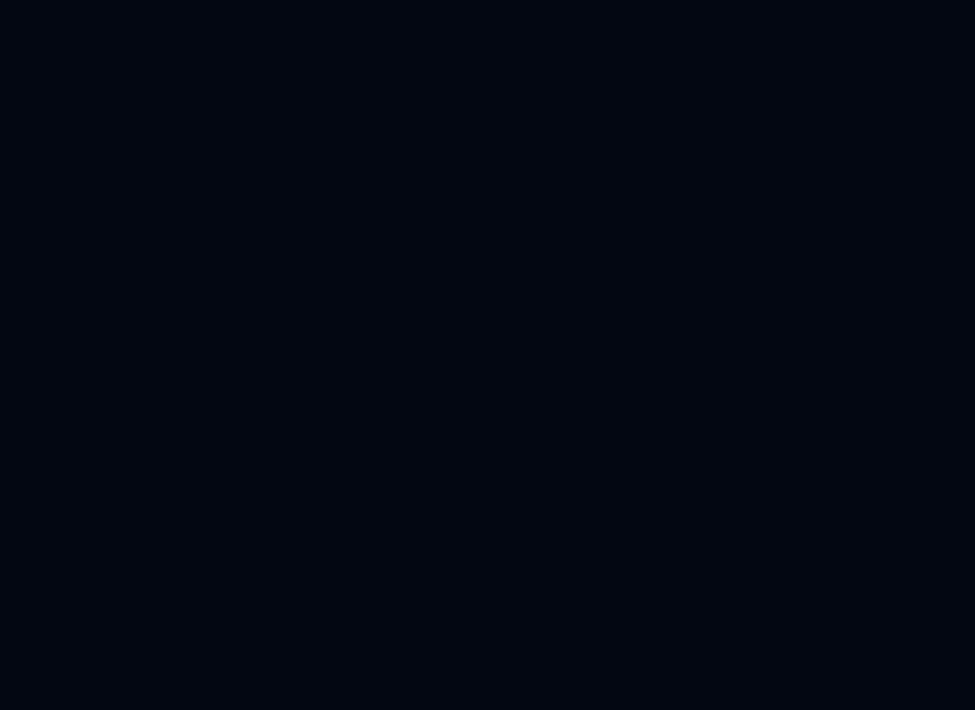
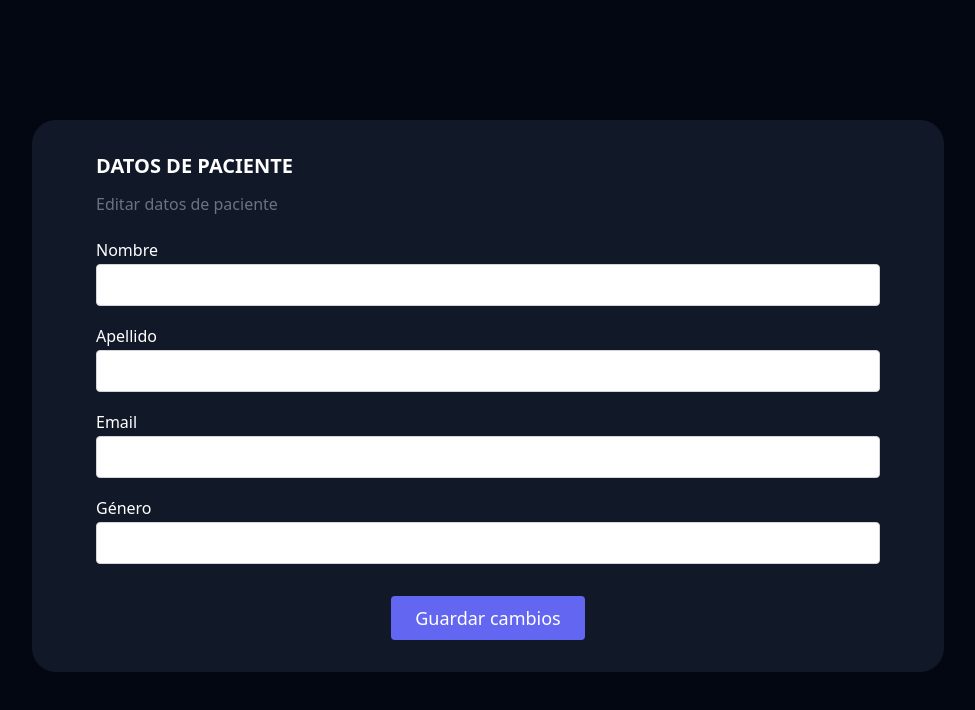
Before and after one commit to AbelG9/medical_app, a React (Vite) app: page /persons/1 in a window 1280 px wide. Before the commit this address had no page. Shown: the top 710 px of the page, without its empty margins (152-1127 px from the left). Built offline with nearby package versions, Linux system fonts and the light colour scheme.

Commit message:
created personDetail form view

```diff
--- a/src/App.jsx
+++ b/src/App.jsx
@@ -1,5 +1,6 @@
 import { BrowserRouter as Router, Routes, Route } from "react-router-dom";
 import PersonsView from "./views/PersonsView";
+import PersonsDetailView from "./views/PersonsDetailView";
 
 function App() {
 
@@ -7,7 +8,8 @@ function App() {
     <>
       <Router>
         <Routes>
-          <Route path="/" element={<PersonsView />} />
+          <Route path="/persons" element={<PersonsView />} />
+          <Route path="/persons/:id" element={<PersonsDetailView />}></Route>
         </Routes>
       </Router>
     </>
--- /dev/null
+++ b/src/views/PersonsDetailView.jsx
@@ -0,0 +1,71 @@
+import React from "react";
+
+const PersonsDetailView = () => {
+  return (
+    <>
+      <section className="body-font relative">
+        <div className="container px-8 py-24 mx-auto flex sm:flex-nowrap flex-wrap">
+        <div className="lg:w-3/4 md:w-2/3 flex flex-col mx-auto w-full py-8 px-3 sm:px-8 mt-8 md:mt-6 sm:mt-4 bg-gray-900 text-white rounded-3xl">
+            <h2 className="text-xl mx-8 font-bold title-font">
+              DATOS DE PACIENTE
+            </h2>
+            <p className="text-md text-gray-500 mt-3 mb-5 mx-8">
+              Editar datos de paciente
+            </p>
+            <div className="relative mb-4 mx-3 sm:mx-8">
+              <label htmlFor="name" className="leading-7 text-md">
+                Nombre
+              </label>
+              <input
+                type="text"
+                id="name"
+                name="name"
+                className="w-full bg-white rounded border border-gray-300 focus:border-indigo-500 focus:ring-2 focus:ring-indigo-200 text-base outline-none text-gray-700 py-1 px-3 leading-8 transition-colors duration-200 ease-in-out"
+              />
+            </div>
+            <div className="relative mb-4 mx-3 sm:mx-8">
+              <label htmlFor="lastname" className="leading-7 text-md">
+                Apellido
+              </label>
+              <input
+                type="text"
+                id="lastname"
+                name="lastname"
+                className="w-full bg-white rounded border border-gray-300 focus:border-indigo-500 focus:ring-2 focus:ring-indigo-200 text-base outline-none text-gray-700 py-1 px-3 leading-8 transition-colors duration-200 ease-in-out"
+              />
+            </div>
+            <div className="relative mb-4 mx-3 sm:mx-8">
+              <label htmlFor="email" className="leading-7 text-md">
+                Email
+              </label>
+              <input
+                type="email"
+                id="email"
+                name="email"
+                className="w-full bg-white rounded border border-gray-300 focus:border-indigo-500 focus:ring-2 focus:ring-indigo-200 text-base outline-none text-gray-700 py-1 px-3 leading-8 transition-colors duration-200 ease-in-out"
+              />
+            </div>
+            <div className="relative mb-4 mx-3 sm:mx-8">
+              <label htmlFor="genre" className="leading-7 text-md">
+                Género
+              </label>
+              <input
+                type="text"
+                id="genre"
+                name="genre"
+                className="w-full bg-white rounded border border-gray-300 focus:border-indigo-500 focus:ring-2 focus:ring-indigo-200 text-base outline-none text-gray-700 py-1 px-3 leading-8 transition-colors duration-200 ease-in-out"
+              />
+            </div>
+            <div className="mx-auto mt-4">
+              <button className="text-white bg-indigo-500 border-0 py-2 px-6 focus:outline-none hover:bg-indigo-600 rounded text-lg">
+                Guardar cambios
+              </button>
+            </div>
+          </div>
+        </div>
+      </section>
+    </>
+  );
+};
+
+export default PersonsDetailView;
```
